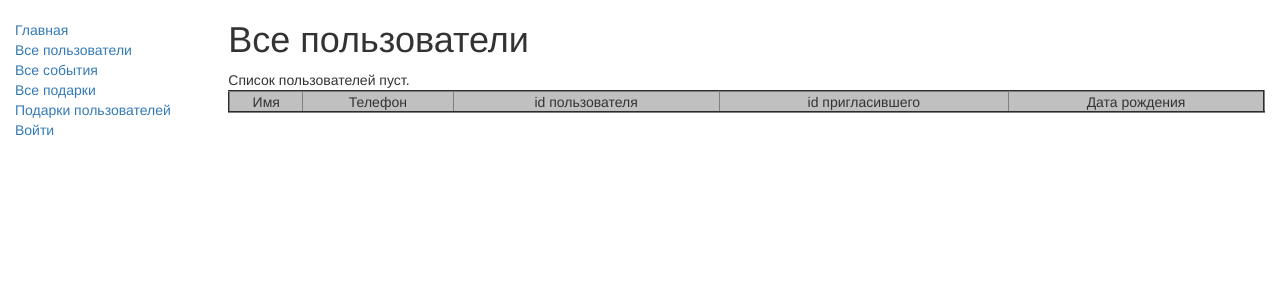
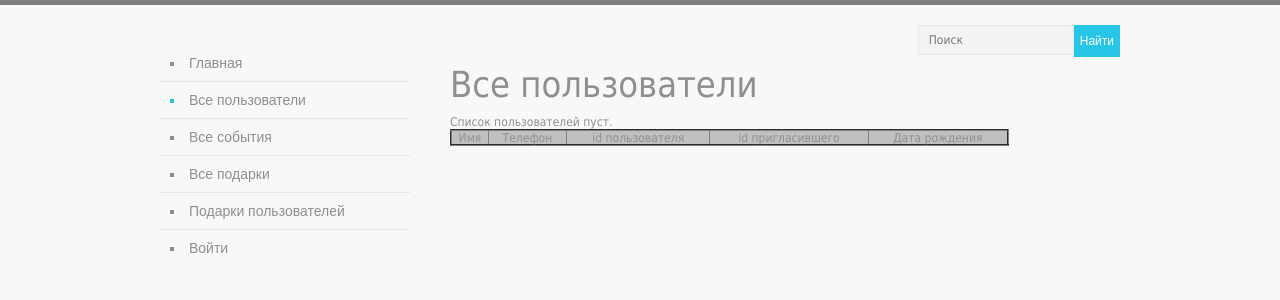
Before and after one commit to arcanar7/APBot2test, a Django app: page /catalog/users/ in a window 1280 px wide. Shown: the top 300 px of the page. Run offline with Django 3.2, Linux system fonts and the light colour scheme; parts of the project's set-up code (start-up, migrations or seed data) failed here and were passed over; some libraries are stand-ins or nearby versions.

Commit message:
base_generic_uptade

```diff
--- a/catalog/static/css/styles.css
+++ b/catalog/static/css/styles.css
@@ -1,5 +1,149 @@
+.col-sm-10 {
+    width: 100%;
+}
+nav a {
+	text-decoration: none;
+}
+
+nav ul {
+	margin: 0;
+	padding: 0;
+}
+
+nav li {
+	list-style-position: inside;
+	font: 14px 'Oswald', sans-serif;
+	padding: 10px;
+}
+
+.top-menu li {
+	display: inline-block;
+	padding: 10px 30px;
+	margin: 0;
+}
+
+.top-menu li.active {
+	background: #29c5e6;
+	color: #fff;
+}
+
+.top-menu a {
+	color: #b2b2b2;
+}
+body {
+	color: #8f8f8f;
+	font: 12px Tahoma, sans-serif;
+	background-color: #f8f8f8;
+	border-top: 5px solid #7e7e7e;
+	margin: 0;
+}
+input[type="text"] {
+	background-color: #f3f3f3;
+	border: 1px solid #e7e7e7;
+	height: 30px;
+	color: #b2b2b2;
+	padding: 0 10px;
+	vertical-align: top;
+}
+button {
+	color: #fff;
+	background-color: #29c5e6;
+	border: none;
+	height: 32px;
+	font-family: 'Oswald', sans-serif;
+}
+p {
+	margin: 20px 0;
+}
+#wrapper {
+	max-width: 960px;
+	margin: auto;
+}
+header {
+	padding: 20px 0;
+}
+form[name="search"] {
+	float: right;
+}
+.aside-menu li {
+	font-weight: 300;
+	list-style-type: square;
+	border-top: 1px solid #e7e7e7;
+}
+
+.aside-menu li:first-child {
+	border: none;
+}
+
+.aside-menu li.active {
+	color: #29c5e6;
+}
+
+.aside-menu a {
+	color: #8f8f8f;
+}
+aside > h2 {
+	background: #29c5e6;
+	font: 14px 'Oswald', sans-serif;
+	color: #fff;
+	padding: 10px;
+	margin: 30px 0 0 0;
+}
+
+aside > p {
+	background: #f3f3f3;
+	border: 1px solid #e7e7e7;
+	padding: 10px;
+	margin: 0;
+}
+
 .sidebar-nav {
     margin-top: 20px;
     padding: 0;
     list-style: none;
 }
+aside {
+	float: left;
+	width: 250px;
+}
+section {
+	margin-left: 25px;
+	padding-bottom: 50px;
+	float:left;
+}
+
+figure {
+	display: inline-block;
+	margin: 0;
+	font-family: 'Oswald', sans-serif;
+	font-weight: 300;
+}
+
+figure img {
+	display: block;
+	border: 1px solid #fff;
+	outline: 1px solid #c9c9c9;
+}
+
+figure figcaption {
+	font-size: 16px;
+	font-weight: 300;
+	margin-top: 5px;
+}
+
+figure figcaption span {
+	display: block;
+	font-size: 14px;
+	color: #29c5e6;
+}
+section > figure + figure {
+	margin-left: 28px;
+}
+section > h2 {
+	background: #29c5e6;
+	font: 30px 'Oswald', sans-serif;
+	font-weight: 300;
+	color: #fff;
+	padding: 0 10px;
+	margin: 30px 0 0 0;
+}
--- a/catalog/templates/base_generic.htm
+++ b/catalog/templates/base_generic.htm
@@ -14,18 +14,21 @@
   <!-- Добавление дополнительного статического CSS файла -->
   {% load static %}
   <link rel="stylesheet" href="{% static 'css/styles.css' %}">
+
 </head>
 
 <body>
 
-  <div class="container-fluid">
-
-    <div class="row">
-      <div class="col-sm-2">
+<div id="wrapper">
+		<header><form name="search" action="#" method="get">
+	<input type="text" name="q" placeholder="Поиск"><button type="submit">Найти</button>
+</form></header>
+    <aside>
+		<nav>
             {% block sidebar %}
-      <ul class="sidebar-nav">
+            <ul class="aside-menu">
 		        <li><a href="{% url 'index' %}">Главная</a></li>
-          <li><a href="{% url 'users' %}">Все пользователи</a></li>
+		        <li class="active"><a href="{% url 'users' %}">Все пользователи</a></li>
 		        <li><a href="{% url 'events_descript' %}">Все события</a></li>
 		        <li><a href="{% url 'gift_descript' %}">Все подарки</a></li>
 		        <li><a href="{% url 'gift_outs' %}">Подарки пользователей</a></li>
@@ -36,8 +39,17 @@
                 <li><a href="{% url 'login'%}?next={{request.path}}">Войти</a></li>
                 {% endif %}
 	        </ul>
+            </nav>
+            </aside>
             {% endblock %}
+
       </div>
+
+
+
+		<div id="heading"></div>
+		<aside></aside>
+		<section>
             <div class="col-sm-10 ">
       {% block content %}{% endblock %}
 {% block pagination %}
@@ -56,8 +68,16 @@
           </span>
       </div>
   {% endif %}
-{% endblock %}
+{% endblock %}</section>
 	</div>
+	<footer></footer>
+
+
+
+
+
+
+
     </div>
 
   </div>
--- a/catalog/templates/catalog/users_list.html
+++ b/catalog/templates/catalog/users_list.html
@@ -1,7 +1,7 @@
 {% extends "base_generic.htm" %}
 {% block content %}
 <h1>Все пользователи</h1>
-<table cellpadding="7" border="2" width="100%">
+<table cellpadding="7" border="2" width="154%">
     <tbody>
         <tr align="center" bgcolor="silver">
             <td> Имя </td>
```
Lines whose indentation alone changed are shown as unchanged.
